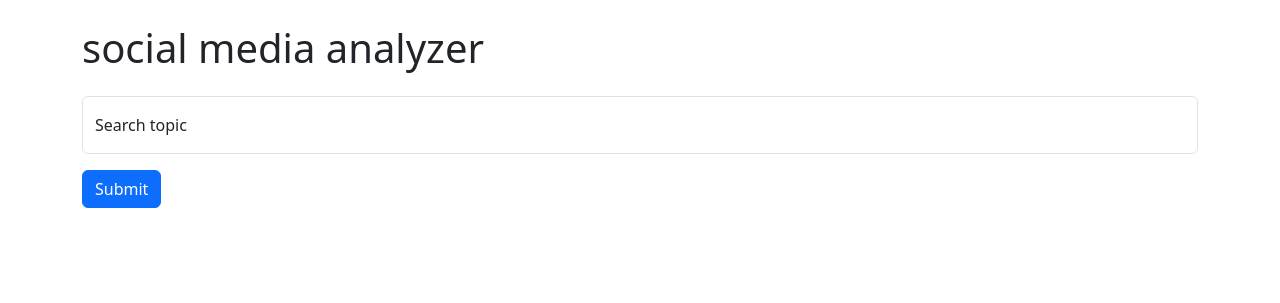
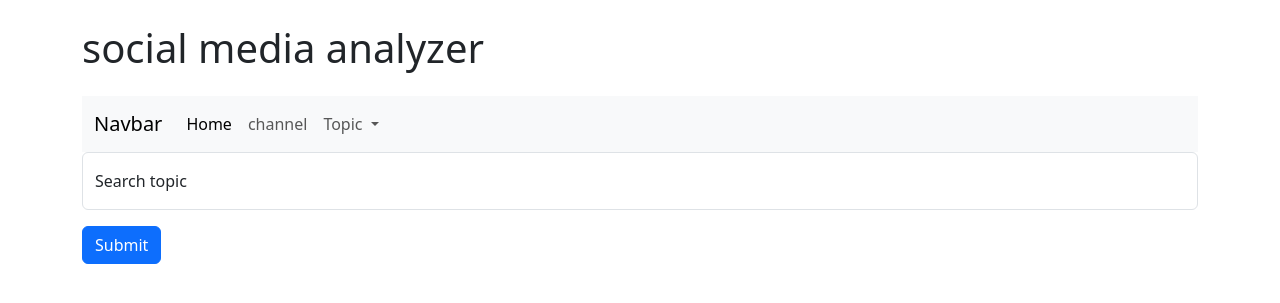
Before and after one commit to Manakavoo/Social_media_analyzer, a Flask app: template templates/index.html in a window 1280 px wide. Shown: the top 303 px of the page. Run offline with Flask 3, Linux system fonts and the light colour scheme; the template is opened without the code that fills it, so the values that code supplies are empty; some libraries are stand-ins or nearby versions.

Commit message:
trending data function created and modification in html

```diff
--- a/app.py
+++ b/app.py
@@ -4,6 +4,7 @@ from flask import Flask, render_template , request,redirect
 from main import main
 from scripts.data_collection.youtube_data_collection import youtube_data_collection
 from scripts.data_processing.youtube_data_processing import video_details_file_processing,comments_file_processing
+import json
 
 app = Flask(__name__)
 
@@ -14,9 +15,9 @@ def data_read():
     video_df= pd.read_csv(folder_path+'Vedio_details_processed.csv')
     return video_df
 
+
 @app.route('/dashboard/<string:topic>')
 def dashboard(topic):
-    # trend_data = generate_trend_data()
     video_df= data_read()
     dict_video_df= video_df[video_df['topic']==topic].to_dict(orient='records')
     total_views = video_df[video_df['topic']==topic]['viewCount'].sum() #sum([i['views'] for i in videos])
@@ -36,12 +37,25 @@ def submit():
     main(topic)
     # dashboard(topic)
     return redirect("/dashboard/"+topic)
-    # return f'data had been collected for the {topic}'
-
 
 @app.route('/')
 def home():
-    return render_template('index.html')
+    # main('trending')
+    video_df= data_read()
+    dict_video_df= video_df[video_df['topic']=='trending'].to_dict(orient='records')
+    for video in dict_video_df:
+        if isinstance(video['thumbnails'], str):
+
+            try:
+                video['thumbnails'] = json.loads(video['thumbnails'].replace("'", '"'))
+            except json.JSONDecodeError:
+                video['thumbnails'] = {}
+
+    print(video['thumbnails'])
+
+    if not dict_video_df:
+        return "trending data not collected"
+    return render_template('index.html',videos = dict_video_df,flag=1)
 
 
 if __name__ == '__main__':
--- a/main.py
+++ b/main.py
@@ -1,8 +1,9 @@
 from scripts.data_collection.youtube_data_collection import youtube_data_collection
 from scripts.data_processing.youtube_data_processing import video_details_file_processing,comments_file_processing
 
-def main(topic:str ='doraemon'):
-    x=youtube_data_collection(topic,2)
+def main(topic:str ='trending'):
+    print("entered main function")
+    x=youtube_data_collection(topic,5)
 
     video_details_file_processing()
     comments_file_processing(x)
--- a/scripts/data_collection/youtube_data_collection.py
+++ b/scripts/data_collection/youtube_data_collection.py
@@ -444,7 +444,21 @@ def search_videos_by_topic(youtube, query, max_results=3):
     video_ids = [item['id']['videoId'] for item in search_response['items']]
     return video_ids
 
-def retrieve_video_details(youtube, video_id,topic):
+def get_trending_videos(region_code='IN', max_results=3):
+    youtube = build("youtube", "v3", developerKey=API_KEY,cache_discovery=False)
+    request = youtube.videos().list(
+        part='snippet,statistics',
+        chart='mostPopular',
+        regionCode=region_code,
+        maxResults=max_results
+    )
+    response = request.execute()
+    video_ids = [item['id'] for item in response['items']]
+    return video_ids
+    # return response
+
+
+def retrieve_video_details(youtube, video_id,topic=None):
     video_response = youtube.videos().list(
         part="snippet,statistics,contentDetails",
         id=video_id
@@ -558,14 +572,22 @@ def save_to_csv(file_path, data, fieldnames, key_field):
 # API_KEY = "AIzaSyActb8A7PbAo5NpHlQ8SWi_i7GoIXP8lRk"
 # folder_path = 'data/raw/youtube_data/'
 
+
+
+    return None
 def youtube_data_collection(topic:str=None, limit=4):
+    print("data collection initiated...")
     if not topic:
         print("Topic parameter not given...")
-        return None
+        return False
     youtube = build("youtube", "v3", developerKey=API_KEY,cache_discovery=False)
     g_topic=topic
     topic= sanitize_filename(topic)
-    video_ids = search_videos_by_topic(youtube, topic, max_results=limit)
+    if topic=='trending':
+        video_ids = get_trending_videos('IN',limit)
+    else:
+        video_ids = search_videos_by_topic(youtube, topic, max_results=limit)
+
     folder_path_topic = folder_path+str(topic)
 
     if not os.path.exists(folder_path_topic):
@@ -597,7 +619,11 @@ def youtube_data_collection(topic:str=None, limit=4):
 
 
     print(f"Video details and comments have been updated for topic: {topic}")
+    print("data collection done..")
     return topic
 
+# youtube_data_collection('trending')
 
-# youtube_data_collection('data')
+
+# search_videos_by_topic()
+# print(get_trending_videos())
--- a/templates/dashboard.html
+++ b/templates/dashboard.html
@@ -22,7 +22,7 @@
           </div>
 
         <!-- Video List -->
-        <h3 class="my-4">videos</h3>
+        <h3 class="my-4">videos "{{ videos[0].topic }} "</h3>
         <div class="list-group">
             {% for video in videos %}
                 <a href={{ video.video_link }} class="list-group-item list-group-item-action" target="_blank">
--- a/templates/index.html
+++ b/templates/index.html
@@ -12,6 +12,39 @@
 <body>
     <div class="container">
         <h1 class="my-4">social media analyzer </h1>
+        <nav class="navbar navbar-expand-lg bg-body-tertiary">
+            <div class="container-fluid">
+              <a class="navbar-brand" href="#">Navbar</a>
+              <button class="navbar-toggler" type="button" data-bs-toggle="collapse" data-bs-target="#navbarSupportedContent" aria-controls="navbarSupportedContent" aria-expanded="false" aria-label="Toggle navigation">
+                <span class="navbar-toggler-icon"></span>
+              </button>
+              <div class="collapse navbar-collapse" id="navbarSupportedContent">
+                <ul class="navbar-nav me-auto mb-2 mb-lg-0">
+                  <li class="nav-item">
+                    <a class="nav-link active" aria-current="page" href="#">Home</a>
+                  </li>
+                  <li class="nav-item">
+                    <a class="nav-link" href="#">channel</a>
+                  </li>
+                  <li class="nav-item dropdown">
+                    <a class="nav-link dropdown-toggle" href="#" role="button" data-bs-toggle="dropdown" aria-expanded="false">
+                      Topic
+                    </a>
+                    <ul class="dropdown-menu">
+                      <li><a class="dropdown-item" href="#">Action</a></li>
+                      <li><a class="dropdown-item" href="#">Another action</a></li>
+                      <li><hr class="dropdown-divider"></li>
+                      <li><a class="dropdown-item" href="#">Something else here</a></li>
+                    </ul>
+                  </li>
+                </ul>
+                <!-- <form class="d-flex" role="search">
+                  <input class="form-control me-2" type="search" placeholder="Search" aria-label="Search">
+                  <button class="btn btn-outline-success" type="submit">Search</button>
+                </form> -->
+              </div>
+            </div>
+          </nav>
 
         <form action="/submit" method="post">
             <div class="form-floating mb-3">
```
Also changed, not shown: other parts of templates/index.html (+25 -1 lines), 1 other file.
